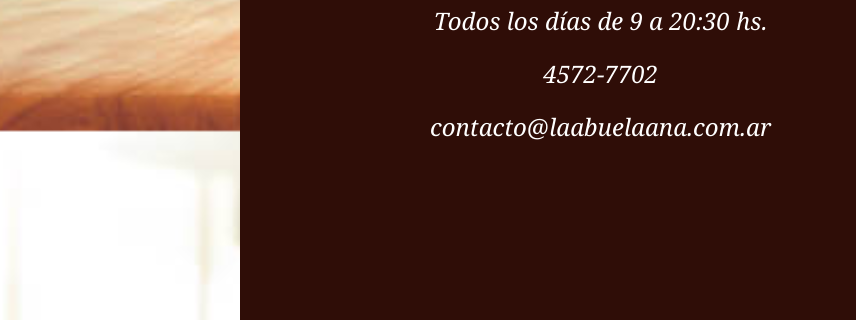
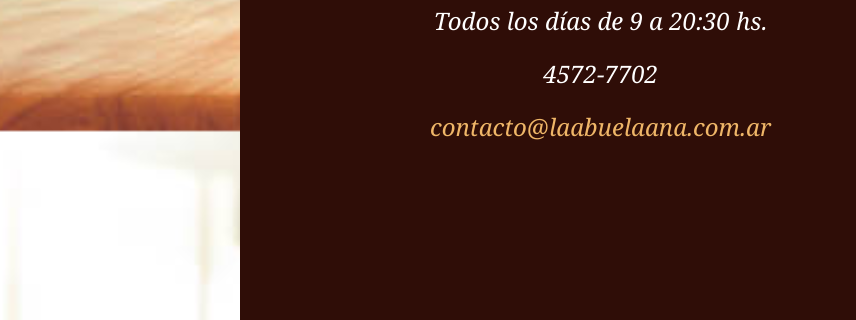
Before and after one commit to Santiago-Mansilla/Landing-E4, a plain HTML site: page index.html in a window 1280 px wide. In both pictures the pointer is over the link "contacto@laabuelaana.com.ar". Shown: the part 2269-2589 px from the top of the page, 0-856 px from the left. Drawn offline with Linux system fonts and the light colour scheme; grey boxes are pictures that could not be loaded.

Commit message:
Update style.css

```diff
--- a/style.css
+++ b/style.css
@@ -317,6 +317,10 @@ header {
     color: white;
 }
 
+.correo a:hover {
+    color: #efb668;
+}
+
 
 .footer {
 
```
